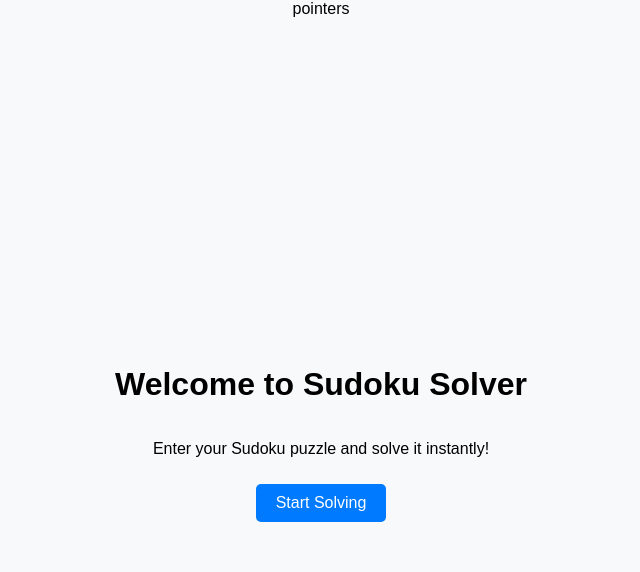
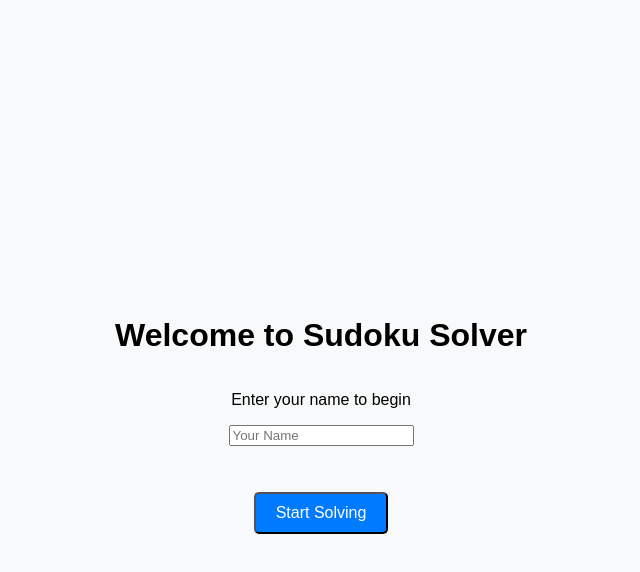
Before and after one commit to SolomonGottapu/sudoku, a plain HTML site: page index.html in a window 1280 px wide. Shown: the whole page, without its empty margins (319-959 px from the left). Drawn offline with Linux system fonts and the light colour scheme.

Commit message:
Update index.html

```diff
--- a/index.html
+++ b/index.html
@@ -1,5 +1,4 @@
 
-pointers
 <!DOCTYPE html>
 <html>
 <head>
@@ -9,8 +8,23 @@ pointers
 <body>
   <div class="container center">
     <h1>Welcome to Sudoku Solver</h1>
-    <p>Enter your Sudoku puzzle and solve it instantly!</p>
-    <a href="solver.html" class="button">Start Solving</a>
+    <p>Enter your name to begin</p>
+
+    <input type="text" id="username" placeholder="Your Name">
+    <br><br>
+    <button class="button" onclick="startSolving()">Start Solving</button>
   </div>
+
+  <script>
+    function startSolving() {
+      const name = document.getElementById("username").value;
+      if (name.trim() === "") {
+        alert("Please enter your name");
+        return;
+      }
+      localStorage.setItem("sudokuUsername", name);
+      window.location.href = "solver.html";
+    }
+  </script>
 </body>
 </html>
```
